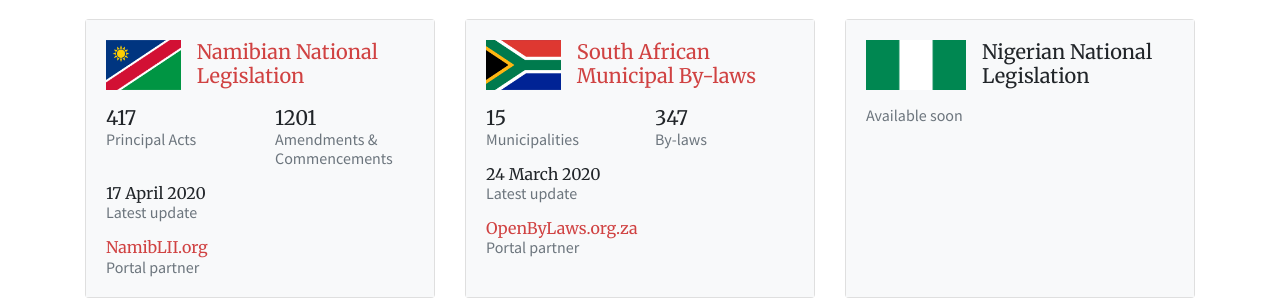
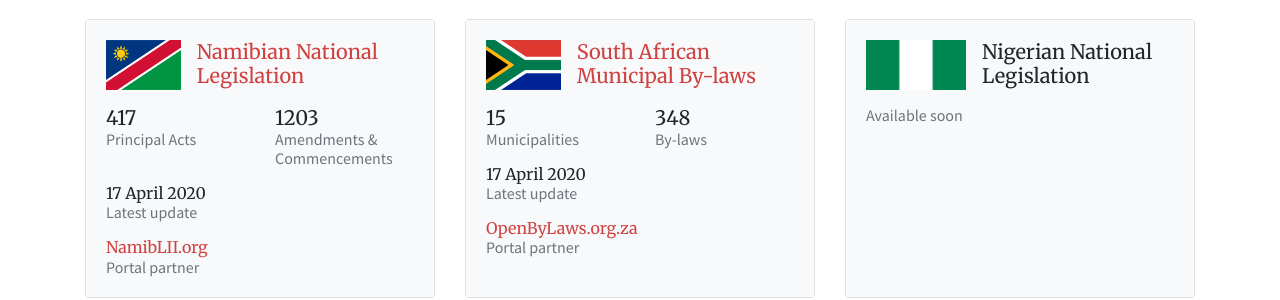
Before and after one commit to laws-africa/laws-africa.github.io, a Jekyll site: the page built from index.html, in a window 1280 px wide and 900 px high, scrolled down 472 px. Shown: the part 155-455 px from the top of the window. Built offline with Jekyll 4.4.1, drawn with Linux system fonts in a browser that asks for light colours; nearby versions of some CDN libraries.

Commit message:
Updated stats via TravisCI

```diff
--- a/_data/commons.json
+++ b/_data/commons.json
@@ -2,11 +2,11 @@
   "na": {
     "as_at_date": "2020-04-17",
     "n_principal": 417,
-    "n_stubs": 1201
+    "n_stubs": 1203
   },
   "za": {
-    "as_at_date": "2020-03-24",
-    "n_bylaws": 347,
+    "as_at_date": "2020-04-17",
+    "n_bylaws": 348,
     "n_municipalities": 15
   }
 }
```
